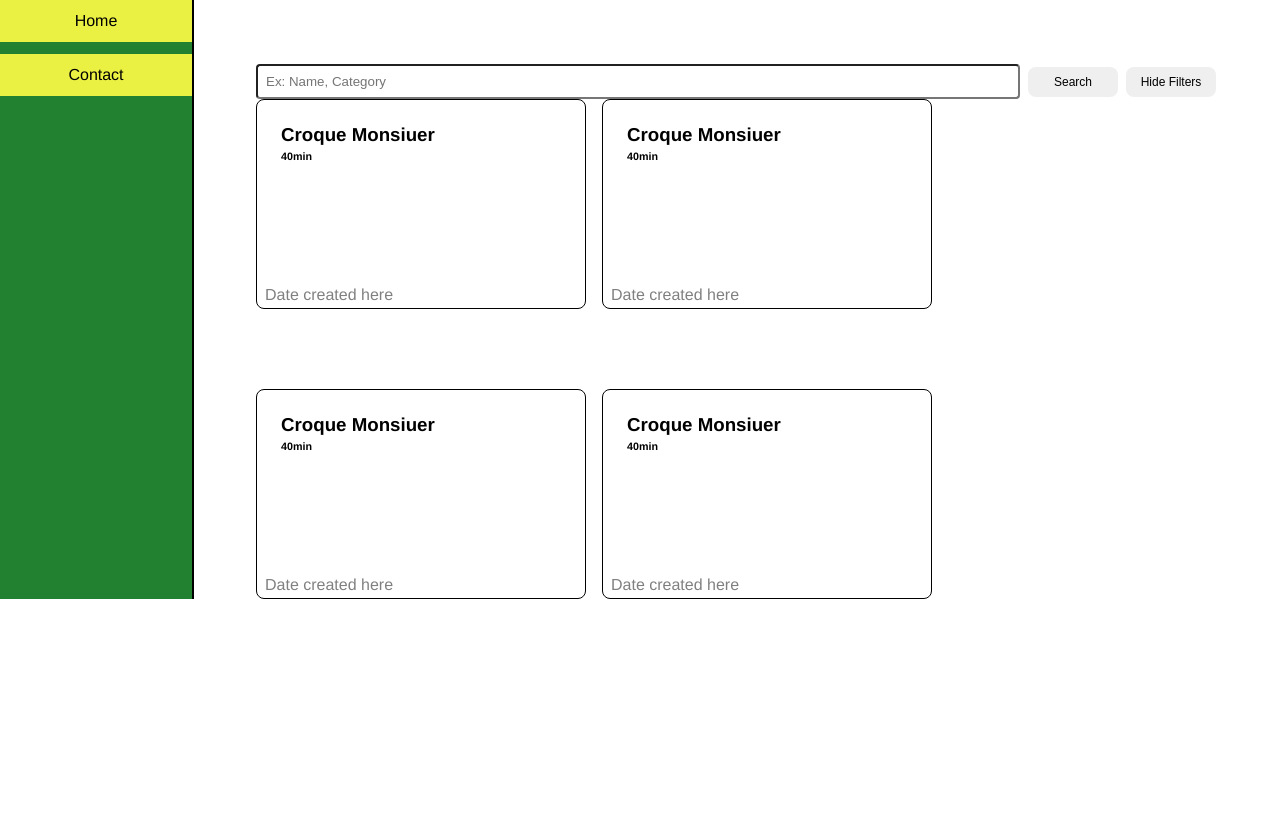
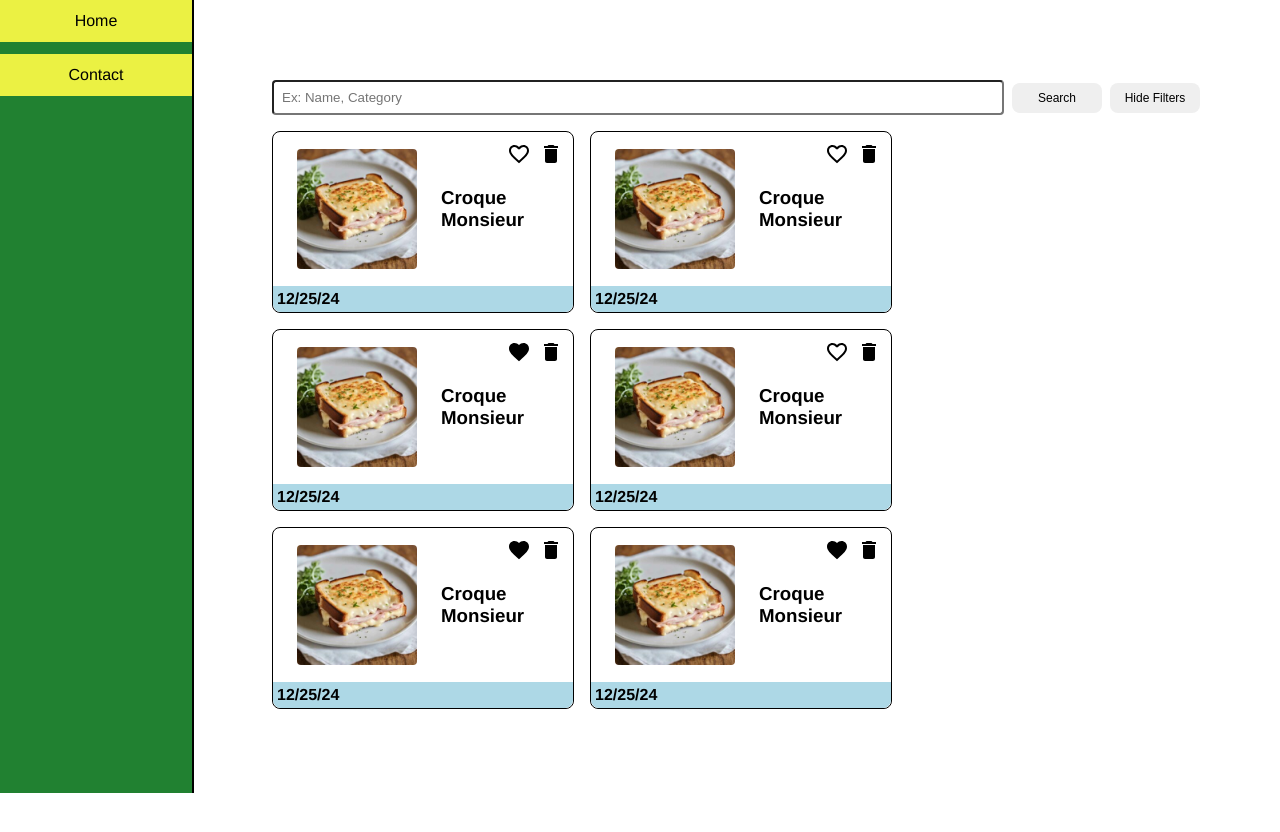
Before and after one commit to uphonia/recipe-application, a Next.js app: page / in a window 1280 px wide. Shown: the top 832 px of the page. Before the commit the page ends 800 px from the top, so only its background shows below. Built offline with nearby package versions, Linux system fonts and the light colour scheme.

Commit message:
recipe card styling + datefns + mui + layout update

```diff
--- a/src/AllRecipes/AllRecipes.tsx
+++ b/src/AllRecipes/AllRecipes.tsx
@@ -5,6 +5,7 @@ import { Search } from "./components/Search/Search";
 import { Sidebar } from "../common/components/SideBar/Sidebar";
 import { RecipeCard } from "./components/RecipeCard/RecipeCard";
 import { Wrapper, RecipeList } from "./allRecipes.styles";
+import { mockData } from "./allRecipes.consts";
 
 export const AllRecipes = () => {
   return (
@@ -13,13 +14,19 @@ export const AllRecipes = () => {
         <Wrapper>
           <Search />
           <RecipeList>
-            <RecipeCard />
-            <RecipeCard />
-            <RecipeCard />
-            <RecipeCard />
+            {mockData.map((recipe, index) => (
+              <RecipeCard
+                createdDate={recipe.createdDate}
+                image={recipe.image}
+                isFavorited={recipe.isFavorited}
+                key={index}
+                name={recipe.name}
+              />
+            ))}
           </RecipeList>
         </Wrapper>
       }
+      noHeader
       sidebar={<Sidebar />}
     />
   );
--- /dev/null
+++ b/src/AllRecipes/allRecipes.consts.ts
@@ -0,0 +1,38 @@
+export const mockData = [
+  {
+    createdDate: "12/25/24",
+    image: "/assets/images/croquemonsieur.jpg",
+    isFavorited: false,
+    name: "Croque Monsieur",
+  },
+  {
+    createdDate: "12/25/24",
+    image: "/assets/images/croquemonsieur.jpg",
+    isFavorited: false,
+    name: "Croque Monsieur",
+  },
+  {
+    createdDate: "12/25/24",
+    image: "/assets/images/croquemonsieur.jpg",
+    isFavorited: true,
+    name: "Croque Monsieur",
+  },
+  {
+    createdDate: "12/25/24",
+    image: "/assets/images/croquemonsieur.jpg",
+    isFavorited: false,
+    name: "Croque Monsieur",
+  },
+  {
+    createdDate: "12/25/24",
+    image: "/assets/images/croquemonsieur.jpg",
+    isFavorited: true,
+    name: "Croque Monsieur",
+  },
+  {
+    createdDate: "12/25/24",
+    image: "/assets/images/croquemonsieur.jpg",
+    isFavorited: true,
+    name: "Croque Monsieur",
+  },
+];
--- a/src/AllRecipes/allRecipes.styles.ts
+++ b/src/AllRecipes/allRecipes.styles.ts
@@ -1,9 +1,13 @@
 import styled from "@emotion/styled";
+import { mq } from "../common/utils/mediaQueries";
+import { css } from "@emotion/react";
 
 export const Wrapper = styled.div`
   display: flex;
   flex-direction: column;
+  gap: 16px;
   height: 100%;
+  padding: 16px;
 `;
 
 export const RecipeList = styled.div`
@@ -11,5 +15,8 @@ export const RecipeList = styled.div`
   flex-direction: row;
   flex-wrap: wrap;
   gap: 16px;
-  height: 100%;
+
+  ${mq.medium(css`
+    padding: 0px;
+  `)}
 `;
--- a/src/AllRecipes/components/RecipeCard/RecipeCard.tsx
+++ b/src/AllRecipes/components/RecipeCard/RecipeCard.tsx
@@ -1,22 +1,51 @@
 import React from "react";
+
+import DeleteIcon from "@mui/icons-material/Delete";
+import FavoritedIcon from "@mui/icons-material/Favorite";
+import FavoriteIcon from "@mui/icons-material/FavoriteBorder";
 
 import {
   Wrapper,
   Info,
   Image,
+  Title,
   Date,
   ActionButtons,
   IconButton,
+  CardFooter,
+  Content,
 } from "./recipeCard.styles";
 
-export const RecipeCard = () => (
+type Props = {
+  createdDate: string;
+  image?: string;
+  isFavorited: boolean;
+  name: string;
+};
+
+export const RecipeCard = ({
+  createdDate,
+  image,
+  isFavorited,
+  name,
+}: Props) => (
   <Wrapper>
-    <ActionButtons></ActionButtons>
-    <Info>
-      <h3>Croque Monsiuer</h3>
-      <h6>40min</h6>
-    </Info>
-    <Image />
-    <Date>Date created here</Date>
+    <Content>
+      <Image src={image} />
+      <Info>
+        <Title>{name}</Title>
+        <ActionButtons>
+          <IconButton>
+            {isFavorited ? <FavoritedIcon /> : <FavoriteIcon />}
+          </IconButton>
+          <IconButton>
+            <DeleteIcon />
+          </IconButton>
+        </ActionButtons>
+      </Info>
+    </Content>
+    <CardFooter>
+      <Date>{createdDate}</Date>
+    </CardFooter>
   </Wrapper>
 );
--- a/src/AllRecipes/components/RecipeCard/recipeCard.styles.ts
+++ b/src/AllRecipes/components/RecipeCard/recipeCard.styles.ts
@@ -1,16 +1,30 @@
 import styled from "@emotion/styled";
+import { mq } from "../../../common/utils/mediaQueries";
+import { css } from "@emotion/react";
 
 export const Wrapper = styled.div`
   border: 1px solid black;
   border-radius: 8px;
+  cursor: pointer;
+  display: flex;
+  flex-direction: column;
+  height: 180px;
+  position: relative;
+  width: 100%;
+
+  ${mq.medium(css`
+    width: 300px;
+  `)}
+`;
+
+export const Content = styled.div`
+  align-items: center;
   display: flex;
   flex-direction: row;
-  height: 160px;
-  justify-content: space-between;
-  padding: 24px;
-  pointer: cursor;
-  position: relative;
-  width: 280px;
+  gap: 24px;
+  height: 100%;
+  padding: 0px 24px;
+  width: 100%;
 `;
 
 export const Info = styled.div`
@@ -19,25 +33,51 @@ export const Info = styled.div`
   gap: 4px;
 `;
 
+export const Title = styled.h3`
+  overflow: hidden;
+  text-overflow: ellipsis;
+  width: 100px;
+  line-clamp: 3;
+  -webkit-line-clamp: 3;
+  -webkit-box-orient: vertical;
+`;
+
 export const Image = styled.img`
-  height: 100%;
+  border-radius: 4px;
+  height: 120px;
+`;
+
+export const CardFooter = styled.div`
+  border-bottom-left-radius: 8px;
+  border-bottom-right-radius: 8px;
+  background-color: #add8e6;
+  padding: 4px;
 `;
 
 export const Date = styled.p`
-  bottom: 4px;
-  color: gray;
+  color: black;
   font-size: 16px;
-  left: 8px;
-  position: absolute;
+  font-weight: 600;
 `;
 
 export const ActionButtons = styled.div`
+  display: flex;
+  flex-direction: row;
+  gap: 4px;
   position: absolute;
-  right: 0;
-  top: 0;
+  right: 8px;
+  top: 8px;
 `;
 
-export const IconButton = styled.img`
-  height: 16px;
-  width: 16px;
+export const IconButton = styled.button`
+  align-items: center;
+  background-color: transparent;
+  border-radius: 4px;
+  display: flex;
+  padding: 2px;
+
+  &:hover {
+    background-color: #d3d3d3d3;
+    cursor: pointer;
+  }
 `;
--- a/src/common/components/Layout/Layout.tsx
+++ b/src/common/components/Layout/Layout.tsx
@@ -11,12 +11,13 @@ import {
 type Props = {
   content: ReactNode;
   header?: ReactNode;
+  noHeader?: boolean;
   sidebar?: ReactNode;
 };
 
-export const Layout = ({ content, header, sidebar }: Props) => {
+export const Layout = ({ content, header, noHeader, sidebar }: Props) => {
   return (
-    <MainWrapper>
+    <MainWrapper noHeader={noHeader}>
       <LayoutHeader>{header}</LayoutHeader>
       <LayoutSidebar>{sidebar}</LayoutSidebar>
       <LayoutContent>{content}</LayoutContent>
--- a/src/common/components/Layout/layout.styles.ts
+++ b/src/common/components/Layout/layout.styles.ts
@@ -2,7 +2,7 @@ import { css } from "@emotion/react";
 import styled from "@emotion/styled";
 import { mq } from "../../utils/mediaQueries";
 
-export const MainWrapper = styled.div`
+export const MainWrapper = styled.div<{ noHeader?: boolean }>`
   display: flex;
   flex-direction: column;
   height: 100%;
@@ -13,6 +13,13 @@ export const MainWrapper = styled.div`
     grid-template: "sidebar header" "sidebar content";
     grid-template-columns: 15% 85%;
   `)}
+
+  ${({ noHeader }) =>
+    noHeader &&
+    mq.medium(css`
+      grid-template: "sidebar content";
+      grid-template-columns: 15% 85%;
+    `)}
 `;
 
 export const LayoutHeader = styled.div`
--- a/src/common/components/SideBar/sideBar.styles.ts
+++ b/src/common/components/SideBar/sideBar.styles.ts
@@ -2,7 +2,6 @@ import { css } from "@emotion/react";
 import styled from "@emotion/styled";
 
 export const Wrapper = styled.div`
-  align-items: center;
   background-color: #218131;
   border-right: 2px solid black;
   display: flex;
@@ -26,7 +25,6 @@ export const NavigationWrapper = styled.div`
 
 export const Navigation = styled.div`
   background-color: #ebf143;
-
   display: flex;
   justify-content: center;
   padding: 12px 24px;
--- a/src/common/styles/global.ts
+++ b/src/common/styles/global.ts
@@ -1,8 +1,9 @@
 import { css } from "@emotion/react";
 
 export default css`
+  html,
   body,
-  html,
+  #__next,
   #root {
     font-family: Helvetica;
     height: 100%;
```
Also changed, not shown: package.json (+5 -2 lines), public/assets/images/croquemonsieur.jpg (added), 1 other file (tests, documents, lock files or other folders).
